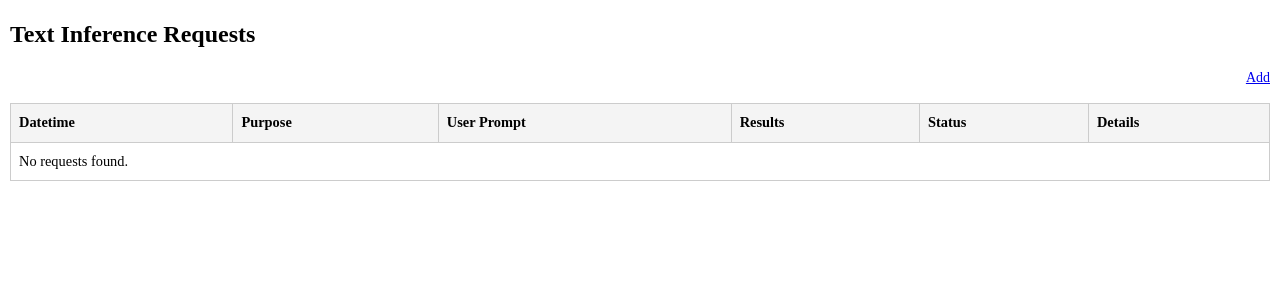
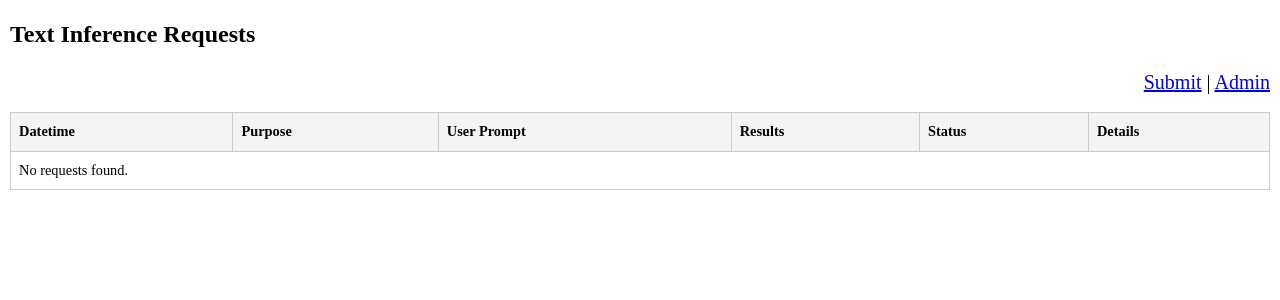
Before and after one commit to hnfong/e14, a Django app: page /batchai/ in a window 1280 px wide. Shown: the top 300 px of the page. Run offline with Django 4.2, Linux system fonts and the light colour scheme; the visitor is signed in with stand-in values (Sample User, id 1); data that the repository does not hold is empty; parts of the project's set-up code (start-up, migrations or seed data) failed here and were passed over.

Commit message:
Improved batchai list page x2

```diff
--- a/batchai/templates/batchai/list.html
+++ b/batchai/templates/batchai/list.html
@@ -75,8 +75,9 @@
 </head>
 <body>
   <h1>Text Inference Requests</h1>
-  <div style="text-align: right">
-    <a href="{% url 'admin:batchai_textinferencerequest_add' %}" class="admin-link">Add</a>
+  <div style="text-align: right; font-size: 20px;">
+    <a href="{% url 'batchai:submit_request' %}" class="admin-link">Submit</a> |
+    <a href="{% url 'admin:batchai_textinferencerequest_add' %}" class="admin-link">Admin</a>
   </div>
   <table>
     <thead>
@@ -111,7 +112,7 @@
           </div>
         </td>
         <td>{{ req.status }}</td>
-        <td><a href="{% url 'admin:batchai_textinferencerequest_change' req.id %}" class="admin-link">Admin</a></td>
+        <td><a href="{% url 'admin:batchai_textinferencerequest_change' req.id %}" class="admin-link">View</a></td>
       </tr>
       {% empty %}
       <tr><td colspan="6">No requests found.</td></tr>
```
